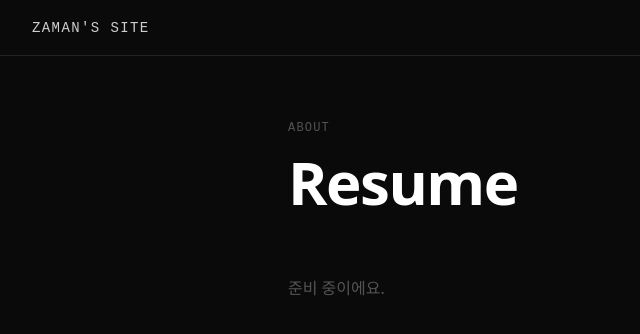
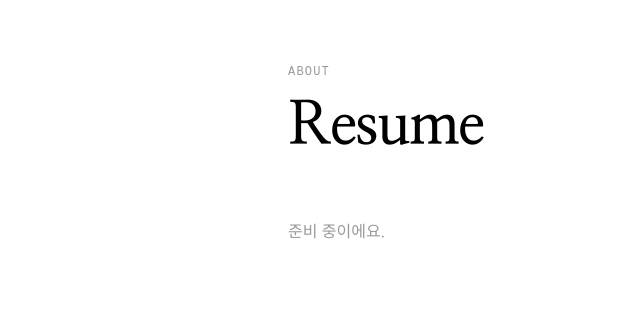
Before and after one commit to ZaMan0806/zamansite, a Next.js app: page /resume in a window 1280 px wide. Shown: the top 334 px of the page, without its empty margins (0-640 px from the left). Built offline with nearby package versions, Linux system fonts and the light colour scheme; a web font is replaced by a local one.

Commit message:
이력서 레이아웃 독립

```diff
--- /dev/null
+++ b/app/resume/layout.tsx
@@ -0,0 +1,25 @@
+import type { Metadata } from "next";
+import { Nanum_Myeongjo } from "next/font/google";
+
+const myeongjo = Nanum_Myeongjo({
+  subsets: ["latin"],
+  weight: ["400", "700", "800"],
+  display: "swap",
+});
+
+export const metadata: Metadata = {
+  title: "Resume",
+};
+
+export default function ResumeLayout({
+  children,
+}: Readonly<{
+  children: React.ReactNode;
+}>) {
+  return (
+    <div className={myeongjo.className}>
+      <style>{`body { background: #ffffff; color: #000000; }`}</style>
+      {children}
+    </div>
+  );
+}
--- a/app/resume/page.tsx
+++ b/app/resume/page.tsx
@@ -1,17 +1,13 @@
-import Nav from "@/components/Nav";
-
 export default function ResumePage() {
   return (
-    <main className="min-h-screen flex flex-col bg-[#0a0a0a] text-white">
-      <Nav active="resume" />
-
+    <main className="min-h-screen bg-white text-black">
       <div className="max-w-3xl mx-auto w-full px-8 py-16">
-        <p className="font-mono text-xs tracking-widest uppercase text-white/30 mb-4">
+        <p className="font-mono text-xs tracking-widest uppercase text-black/40 mb-4">
           about
         </p>
         <h1 className="text-6xl font-bold tracking-tight mb-16">Resume</h1>
 
-        <p className="text-white/30">준비 중이에요.</p>
+        <p className="text-black/40">준비 중이에요.</p>
       </div>
     </main>
   );
```
